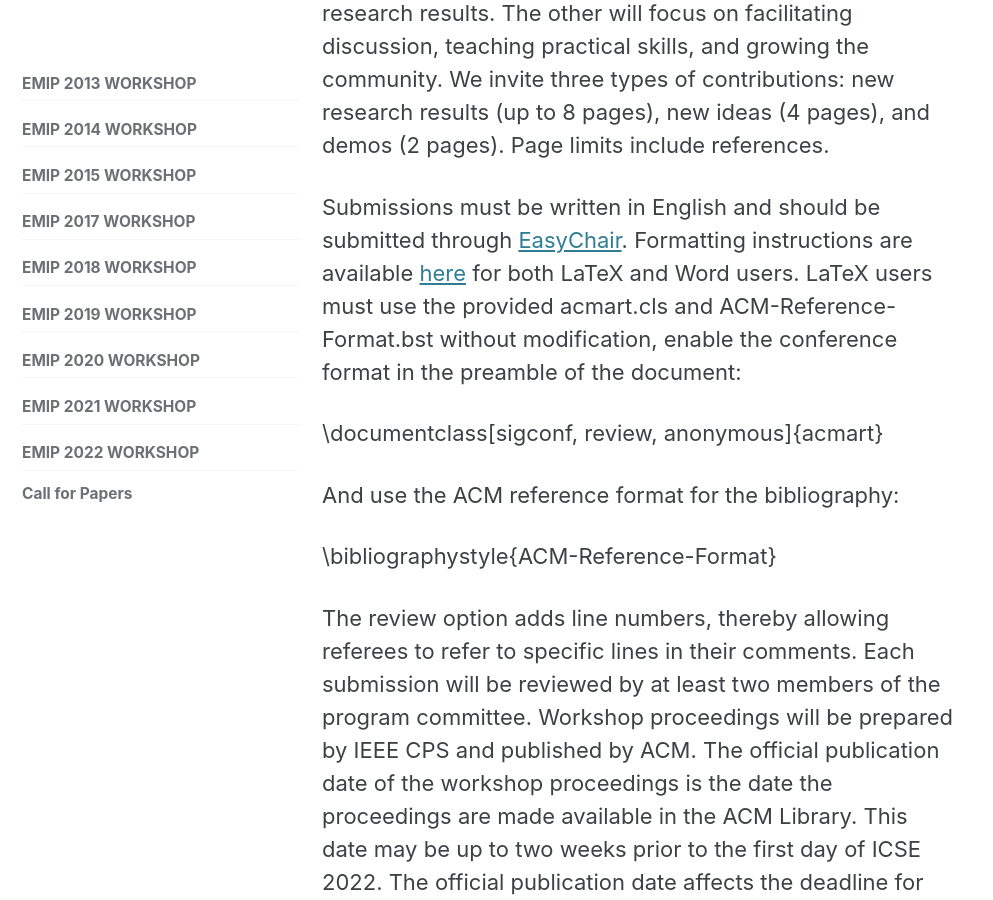
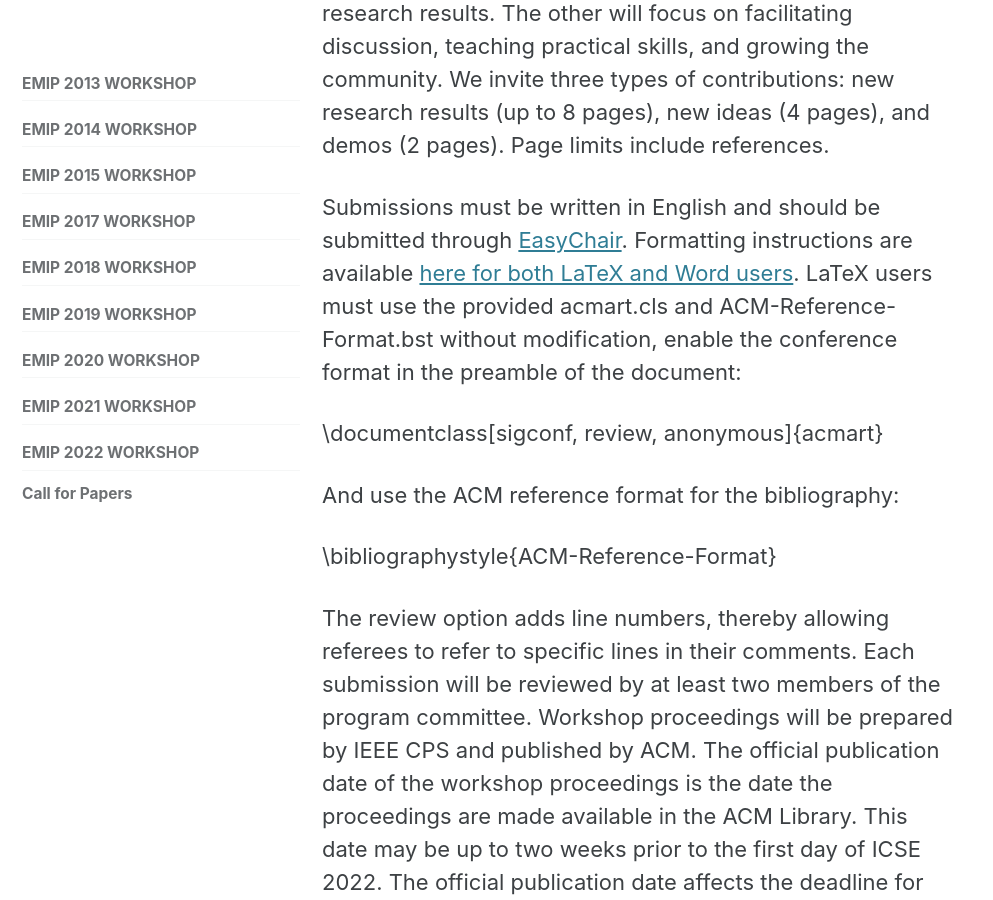
Before and after one commit to EMIPws/emipws.github.io, a Jekyll site: the page built from pages/workshop/emip-2022-call-for-papers.md, in a window 1280 px wide and 900 px high, scrolled down 2485 px. Shown: the whole window, without its empty margins (0-993 px from the left). Built offline with Jekyll 4.4.1, drawn with Linux system fonts in a browser that asks for light colours; cached includes are drawn as plain includes.

```diff
--- a/pages/workshop/emip-2022-call-for-papers.md
+++ b/pages/workshop/emip-2022-call-for-papers.md
@@ -33,7 +33,7 @@ We invite contributions analyzing gaze behavior of activities related to program
 # Submissions and Presentations
 One half of the workshop will be devoted to presenting new research results. The other will focus on facilitating discussion, teaching practical skills, and growing the community. We invite three types of contributions: new research results (up to 8 pages), new ideas (4 pages), and demos (2 pages). Page limits include references.
 
-Submissions must be written in English and should be submitted through [EasyChair](https://easychair.org/conferences/?conf=emip2022). Formatting instructions are available [here](https://www.acm.org/publications/proceedings-template) for both LaTeX and Word users. LaTeX users must use the provided acmart.cls and ACM-Reference-Format.bst without modification, enable the conference format in the preamble of the document:
+Submissions must be written in English and should be submitted through [EasyChair](https://easychair.org/conferences/?conf=emip2022). Formatting instructions are available [here for both LaTeX and Word users](https://www.acm.org/publications/proceedings-template). LaTeX users must use the provided acmart.cls and ACM-Reference-Format.bst without modification, enable the conference format in the preamble of the document:
 
 \documentclass[sigconf, review, anonymous]{acmart}
 
```
